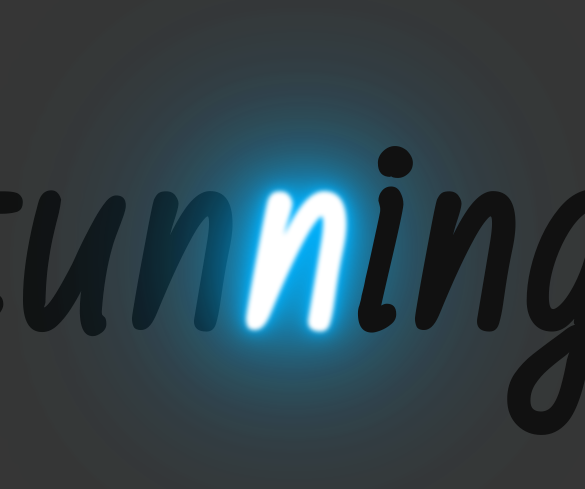
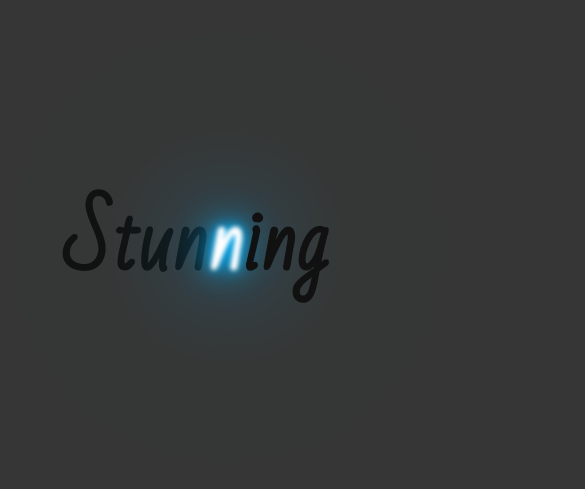
Before and after one commit to shambhavibudholiya/Glowing-Text-Animation, a plain HTML site: page index.html in a window 390 px wide. Shown: the part 179-668 px from the top of the page, 585 px wide, since content can reach past the window. Drawn offline with Linux system fonts and the light colour scheme.

Commit message:
made responsive

```diff
--- a/style.css
+++ b/style.css
@@ -67,3 +67,8 @@ h1 span:nth-child(8){
         text-shadow:none;
     }
 }
+@media only screen and (max-width: 800px) {
+    h1{
+        font-size: 5em;
+    }
+  }
```
